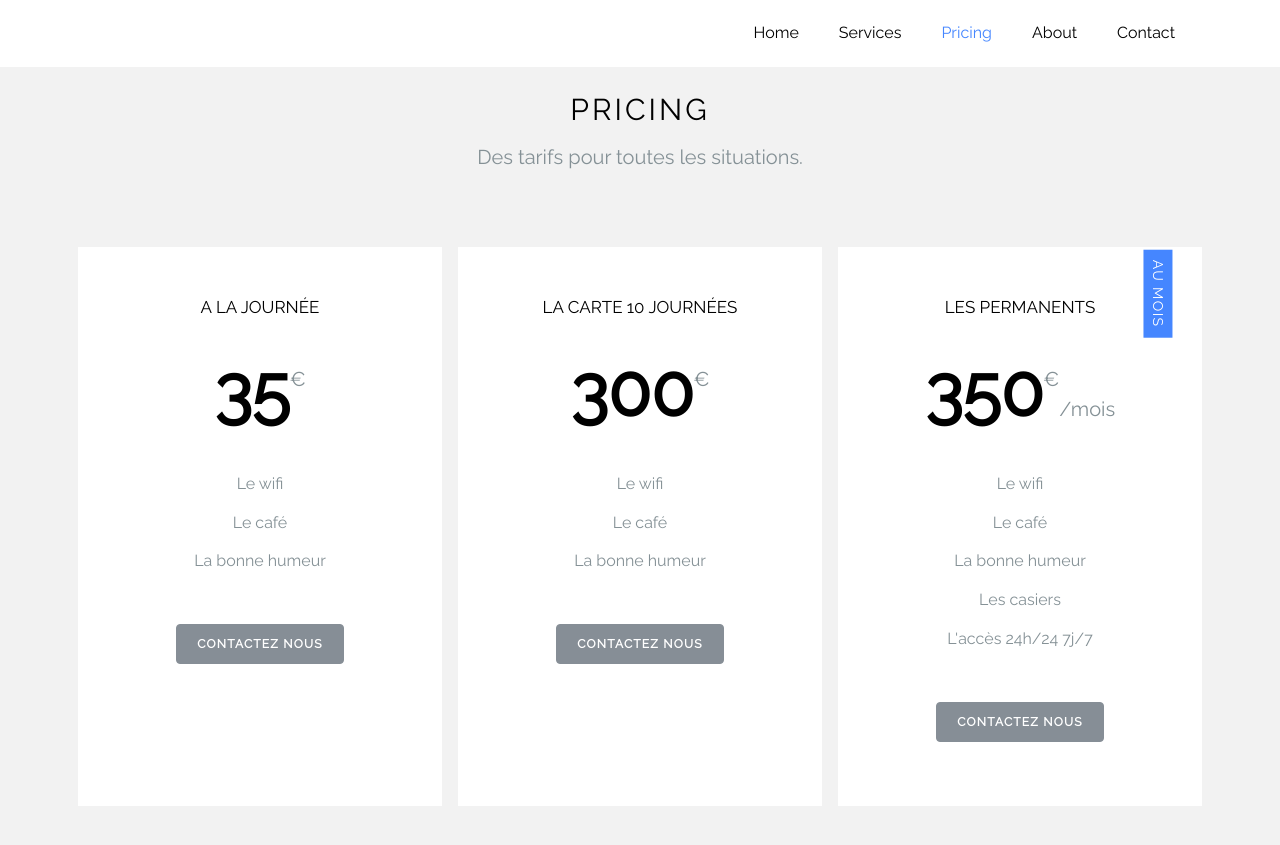
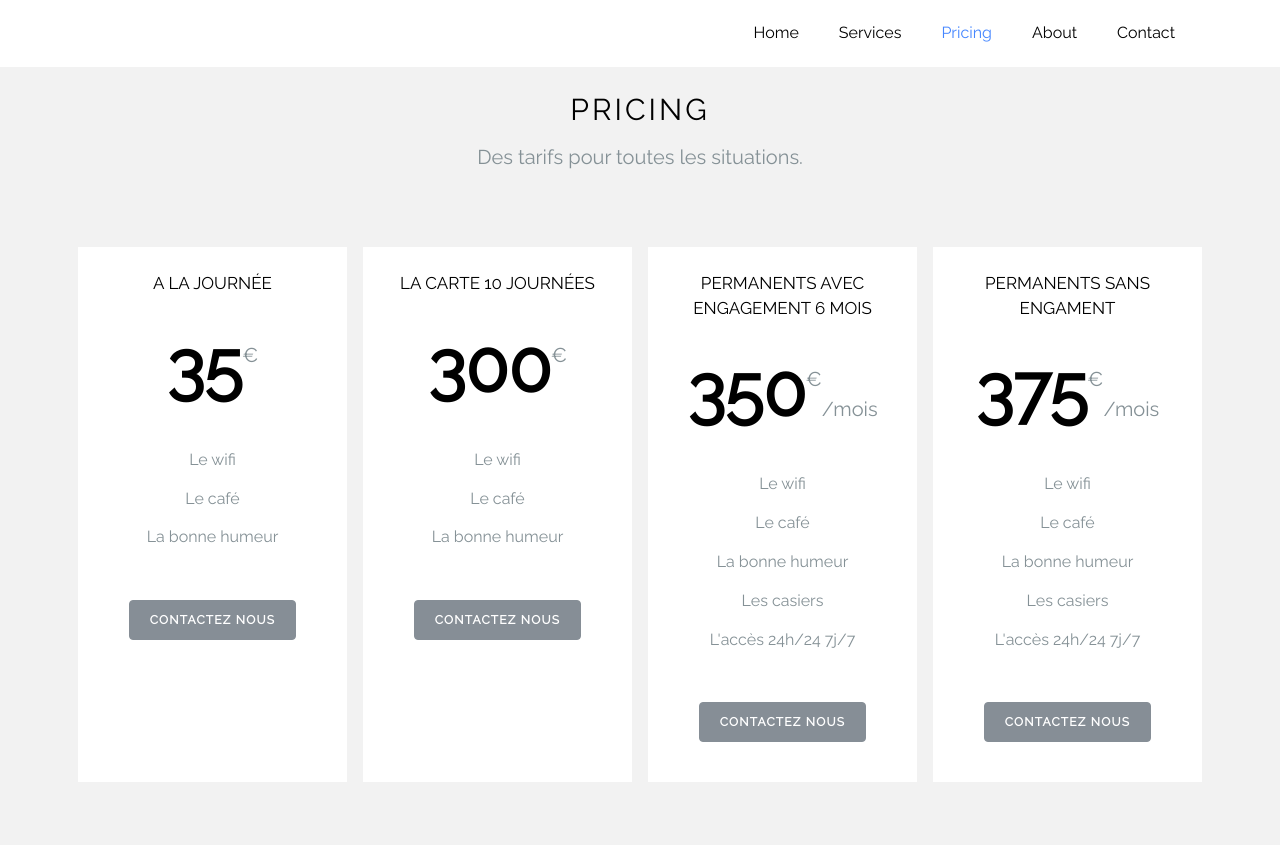
Before and after one commit to lespetitsfarcis/lespetitsfarcis.github.io, a Jekyll site: the page built from index.md, in a window 1280 px wide and 900 px high, scrolled down 2178 px. Shown: the top 845 px of the window. Built offline with Jekyll 4.4.1, drawn with Linux system fonts in a browser that asks for light colours.

Commit message:
pricing change

```diff
--- a/_layouts/template.html
+++ b/_layouts/template.html
@@ -122,7 +122,7 @@
           </div>
         </div>
         <div class="row">
-          <div class="col-md bg-white p-5 m-2 text-center mb-2 ftco-animate">
+          <div class="col-md bg-white p-4 m-2 text-center mb-2 ftco-animate">
             <div class="ftco-pricing">
               <h2>A la journée</h2>
               <p class="ftco-price-per text-center"><strong>35</strong><sup>€</sup></p>
@@ -134,7 +134,7 @@
               <p><a href="/#section-contact" class="btn btn-secondary btn-sm">Contactez nous</a></p>
             </div>
           </div>
-          <div class="col-md bg-white p-5 m-2 text-center mb-2 ftco-animate">
+          <div class="col-md bg-white p-4 m-2 text-center mb-2 ftco-animate">
             <div class="ftco-pricing">
               <h2>La carte 10 journées</h2>
               <p class="ftco-price-per text-center"><strong>300</strong><sup>€</sup></p>
@@ -146,12 +146,25 @@
               <p><a href="/#section-contact" class="btn btn-secondary btn-sm">Contactez nous</a></p>
             </div>
           </div>
-          <div class="w-100 clearfix d-xl-none"></div>
-          <div class="col-md bg-white  ftco-pricing-popular p-5 m-2 text-center mb-2 ftco-animate">
-            <span class="popular-text">Au mois</span>
+          <!-- <div class="w-100 clearfix d-xl-none"></div> -->
+          <div class="col-md bg-white  ftco-pricing-popular p-4 m-2 text-center mb-2 ftco-animate">
             <div class="ftco-pricing">
-              <h2>Les permanents</h2>
+              <h2>Permanents avec engagement 6 mois</h2>
               <p class="ftco-price-per text-center"><strong>350</strong><sup>€</sup><span>/mois</span></p>
+              <ul class="list-unstyled mb-5">
+                <li>Le wifi</li>
+                <li>Le café</li>
+                <li>La bonne humeur</li>
+                <li>Les casiers</li>
+                <li>L'accès 24h/24 7j/7</li>
+              </ul>
+              <p><a href="/#section-contact" class="btn btn-secondary btn-sm">Contactez nous</a></p>
+            </div>
+          </div>
+          <div class="col-md bg-white  ftco-pricing-popular p-4 m-2 text-center mb-2 ftco-animate">
+            <div class="ftco-pricing">
+              <h2>Permanents sans engament</h2>
+              <p class="ftco-price-per text-center"><strong>375</strong><sup>€</sup><span>/mois</span></p>
               <ul class="list-unstyled mb-5">
                 <li>Le wifi</li>
                 <li>Le café</li>
```
Also changed, not shown: 2 other files.
